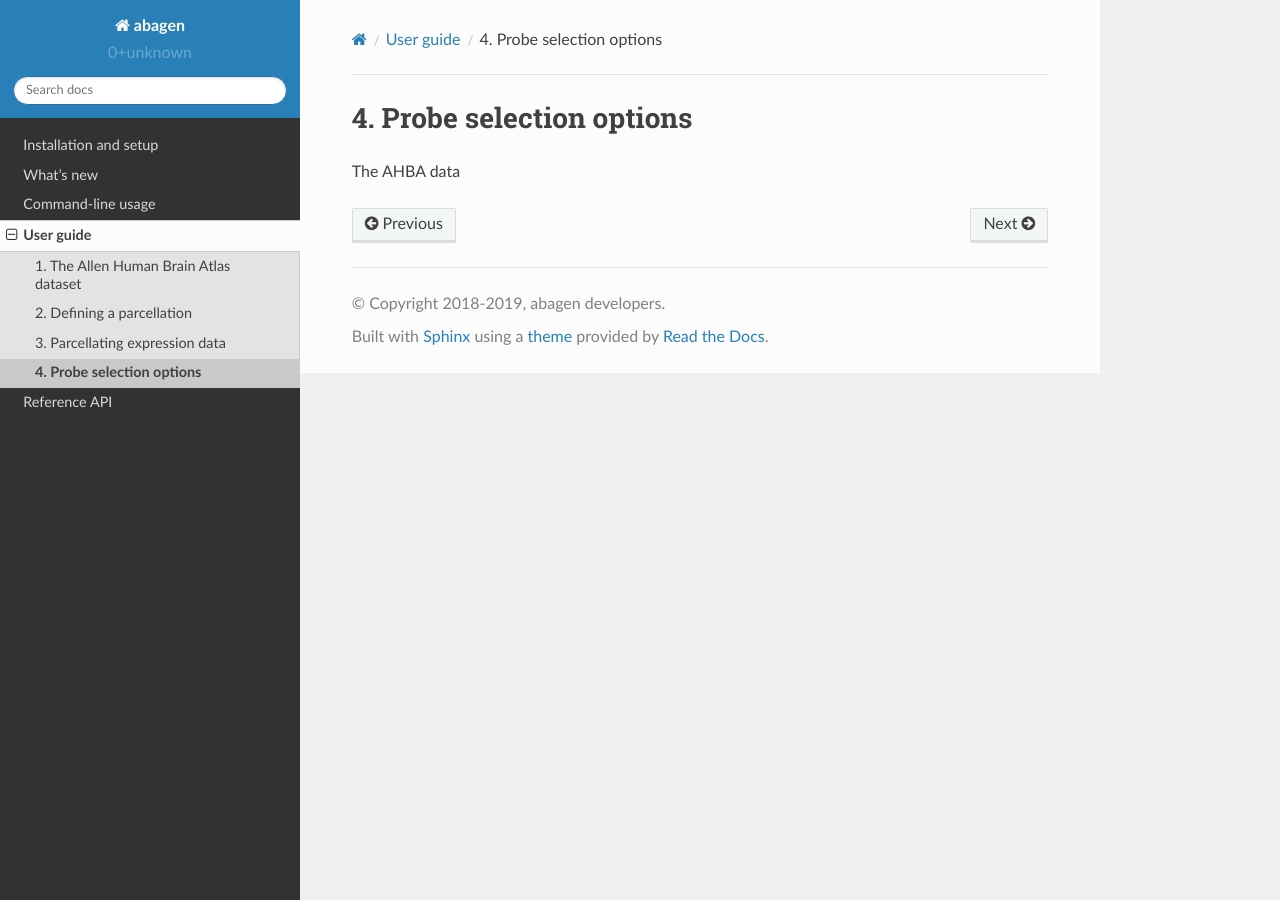
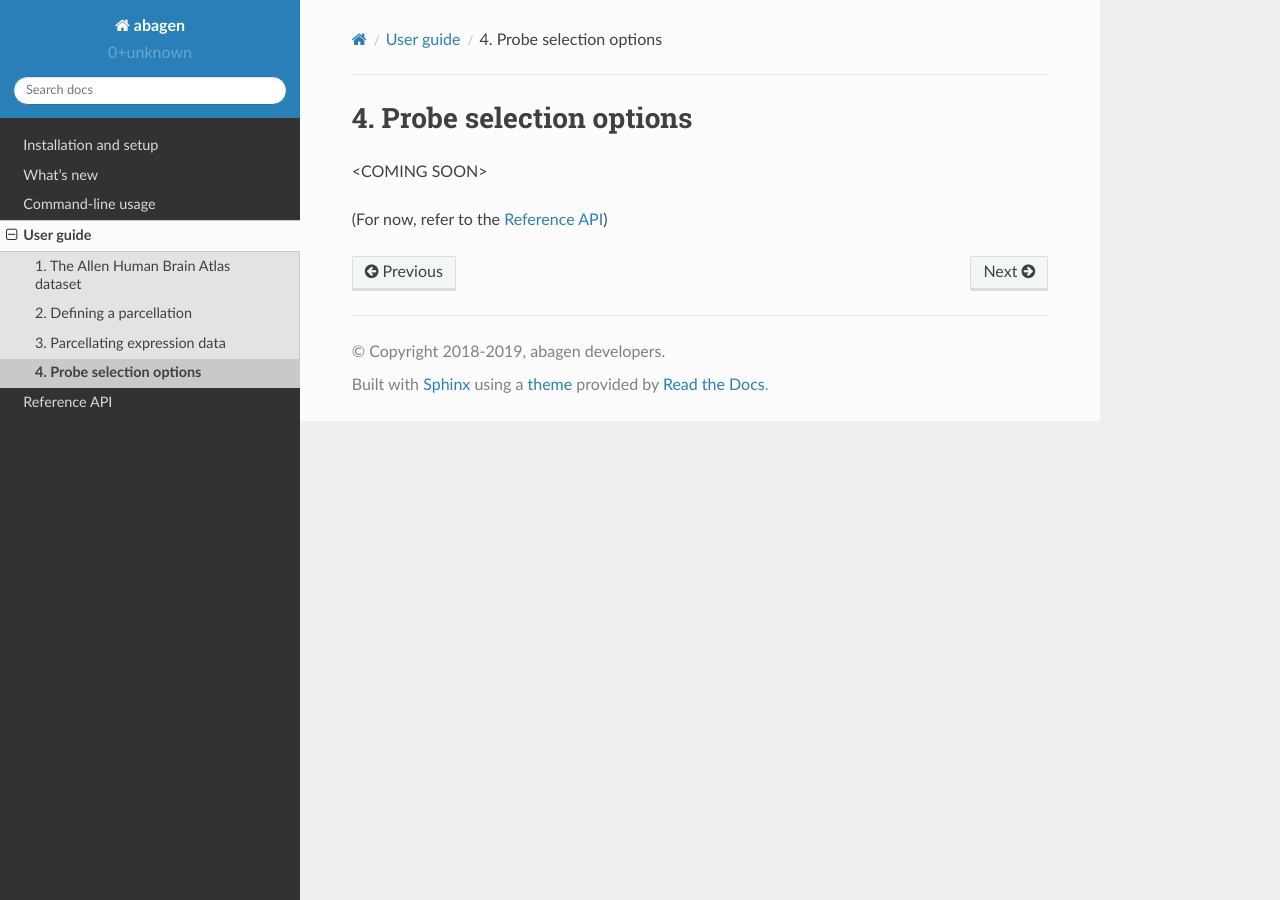
Before and after one commit to rmarkello/abagen, a Sphinx documentation site: the page built from docs/user_guide/probes.rst, in a window 1280 px wide. Built offline with Sphinx 7.4.7 and the Read the Docs theme 2.0.0, drawn with Linux system fonts in a browser that asks for light colours.

```diff
--- a/docs/conf.py
+++ b/docs/conf.py
@@ -109,7 +109,9 @@ intersphinx_mapping = {
 
 doctest_global_setup = """
 import abagen
+abagen.fetch_microarray(donors='all', verbose=0)
+atlas = abagen.fetch_desikan_killiany()
+
 import pandas as pd
-atlas = abagen.fetch_desikan_killiany()
 pd.set_option('max_rows', 6)
 """
--- a/docs/user_guide/expression.rst
+++ b/docs/user_guide/expression.rst
@@ -145,6 +145,7 @@ return a dense matrix (at the expense of some anatomical precision):
 .. insert figure demonstration matching of samples with ``exact`` parameter
 
 .. doctest::
+    :options: +SKIP
 
     >>> exp_exact = abagen.get_expression_data(atlas['image'], atlas['info'], exact=False)
     >>> print(exp_exact)
@@ -182,6 +183,7 @@ but it will dramatically increase the likelihood that this will happen:
 .. insert figure demonstrating duplication of samples across hemispheres
 
 .. doctest::
+    :options: +SKIP
 
     >>> exp_mirror = abagen.get_expression_data(atlas['image'], atlas['info'], lr_mirror=True)
     >>> print(exp_mirror)
--- a/docs/user_guide/probes.rst
+++ b/docs/user_guide/probes.rst
@@ -3,4 +3,6 @@
 Probe selection options
 =======================
 
-The AHBA data
+<COMING SOON>
+
+(For now, refer to the :ref:`api_ref`)
```
